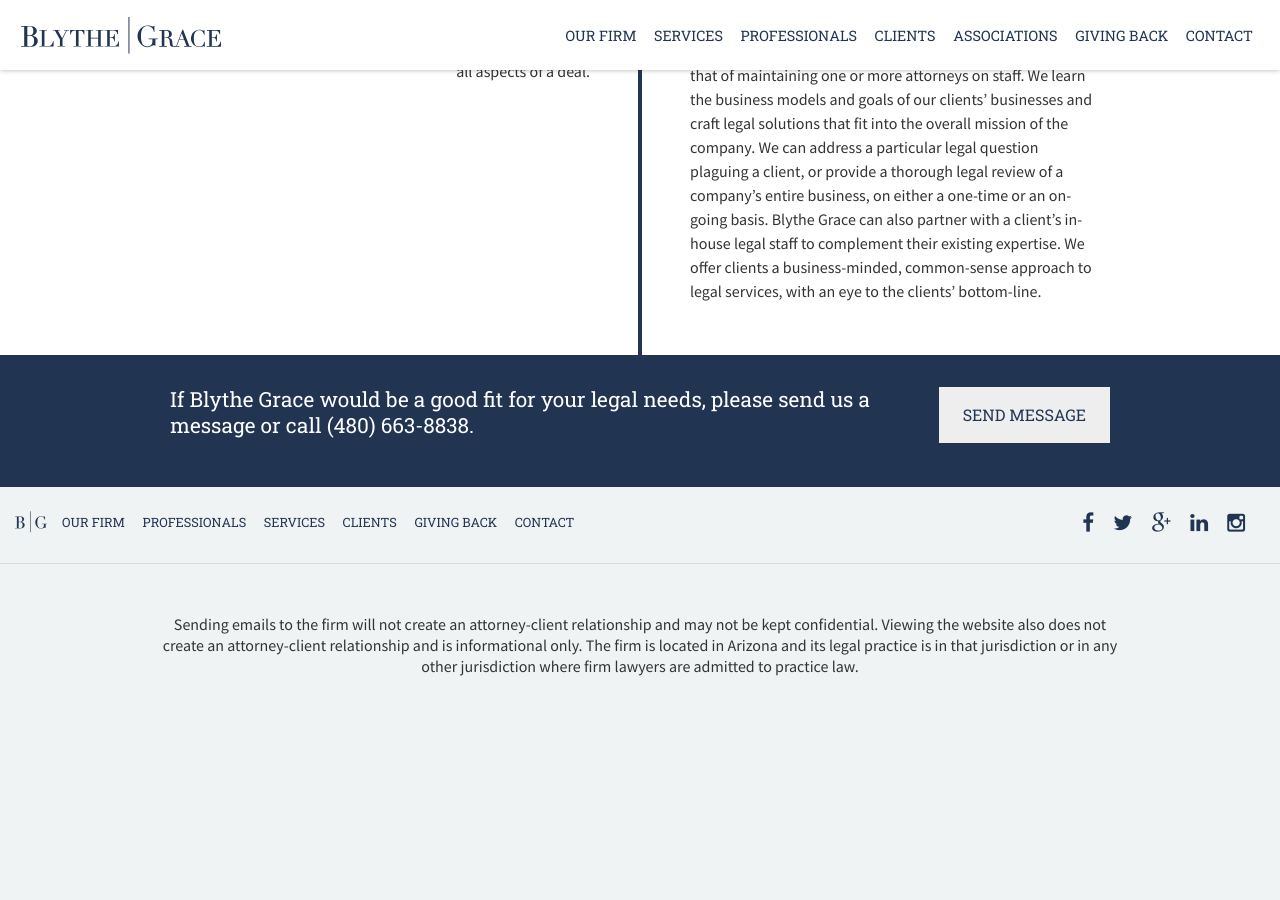
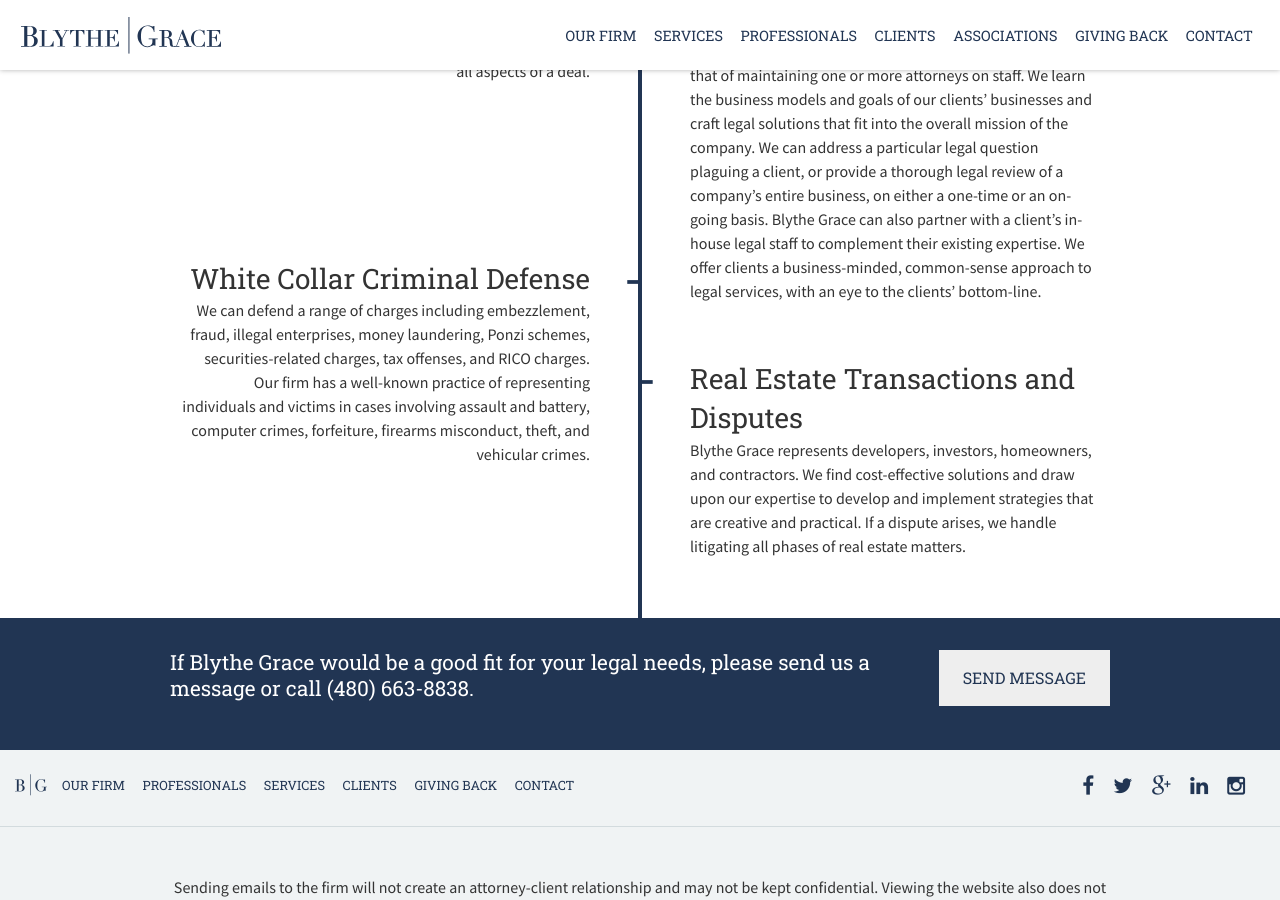
Before and after one commit to kristenzirkler/blythe-grace-demo, a Jekyll site: the page built from services/index.html, in a window 1280 px wide and 900 px high, scrolled down 1426 px. Built offline with Jekyll 4.4.1, drawn with Linux system fonts in a browser that asks for light colours; nearby versions of some CDN libraries; before the commit the page ends 2152 px from its top, so only the background shows below that.

Commit message:
Add ali, update robert photo, add child crisis, add 2 to services,

```diff
--- a/_includes/team-list.html
+++ b/_includes/team-list.html
@@ -2,6 +2,7 @@
   <div rel="slider-toggle" data-direction="left" class="prev">&laquo;</div>
   <div class="inner">
     {% include team-list-person.html slug="robert" name="Robert S. Reder" title="Managing Partner" %}
+    {% include team-list-person.html slug="ali" name="Ali Nash" title="Of Council" %}
     {% include team-list-person.html slug="debbie" name="Debbie A. Messing" title="Paralegal &amp; Business Manager" %}
     {% include team-list-person.html slug="patti" name="Patti A. Jennings" title="Paralegal &amp; Firm Administrator" %}
     {% include team-list-person.html slug="christine" name="Christine Hackett" title="Legal Secretary" %}
--- a/clients/index.html
+++ b/clients/index.html
@@ -9,15 +9,13 @@
 
 {% include testimonial.html layout="photobg" slug="usnational" company="U.S. National Insurance" name="Steve Klumb" url="http://www.usnational.com/" testimonial="<strong>I had the privilege of working with Robert Reder and the Blythe Grace team during a sensitive severance negotiation with my previous employer.</strong> I was extremely impressed with Robert’s knowledge surrounding employment contract law and his ability to patiently walk me through each of my options. Robert’s staff was also a pleasure to work with and I found that any questions, concerns, or correspondences were promptly responded to. Blythe Grace has my complete confidence and I highly recommend their services." %}
 
-{% include testimonial.html layout="plain" slug="abrconsult" company="ABR Consulting, LLC" name="Andy Bhakta" testimonial="<strong>It has been a positive experience working with Robert Reder and his Team,</strong> they have been very helpful, aggressive and responsive working on our case." %}
+{% include testimonial.html slug="bps" company="Business Partner Solutions, Inc." name="Katherine Bluma" url="http://businesspartnersolutions.com/" testimonial="<strong>My company, Business Partner Solutions, shared an office complex with Blythe Grace.</strong> I met the team at Blythe Grace when they offered to assist me with a legal dispute.  Not only did their team do a fantastic job with that matter, but we retained them to handle all of our legal work as a result. I have complete confidence in Blythe Grace, and highly recommend them to any company that needs help with litigation, employment law, or simply wants an outside general counsel to address day-to-day matters." %}
 
 {% include testimonial.html layout="photobg" slug="sipcoffee" company="Sip Coffee and Beer House" name="Travis Radevski" url="http://sipcoffeeandbeerhouse.com/ " testimonial="<strong>Robert and his team are outstanding. They are thorough, dedicated, and most importantly good people. I would recommend them to everyone.</strong>" %}
 
 {% include testimonial.html name="Azhar Began" slug="azharbegan" testimonial="<strong>I hired Blythe Grace to resolve a lawsuit that was filed against me by a former partner.</strong> Robert and his team resolved the matter within a few weeks to my satisfaction. If you have been sued, Blythe Grace is the firm to have on your side." %}
 
 {% include testimonial.html layout="photobg" slug="reveal" company="Reveal Concepts Co." name="Kevin Lange" url="http://revealconceptsco.com/" testimonial="<strong>Robert is an exceptional attorney, and an all-around great person to be around, and to know.</strong> He's honest, ethical, strategic and always looking out for my company's best interest. We are a creative agency with brilliant minds working across the globe, and I feel Robert fits well within our company’s ethos. It's hard to find these types of lawyers." %}
-
-{% include testimonial.html slug="bps" company="Business Partner Solutions, Inc." name="Katherine Bluma" url="http://businesspartnersolutions.com/" testimonial="<strong>My company, Business Partner Solutions, shared an office complex with Blythe Grace.</strong> I met the team at Blythe Grace when they offered to assist me with a legal dispute.  Not only did their team do a fantastic job with that matter, but we retained them to handle all of our legal work as a result. I have complete confidence in Blythe Grace, and highly recommend them to any company that needs help with litigation, employment law, or simply wants an outside general counsel to address day-to-day matters." %}
 
 {% include testimonial.html slug="radcliffe" company="DMD Dentistry" name="Michael J. Radcliffe" url="http://www.docrad.com/" testimonial="<strong>I had the pleasure of working with Blythe Grace for over three years on a very complex lawsuit.</strong> They were always professional and respectful of my time and money that was being spent. Their energy level was strong and they displayed passion for getting the job done right. I would have no problem hiring Blythe Grace again." %}
 
--- a/giving-back/index.html
+++ b/giving-back/index.html
@@ -26,6 +26,7 @@
       <li><a href="http://homefurgood.org/" target="_blank"><img src="{{ site.baseurl }}/img/logo-homefurgood-color.png" alt="Home Fur Good" /></a></li>
       <li><a href="https://www.onecommunity.co/united-states/scottsdale/lawyers/blythe-grace-pllc" target="_blank"><img src="{{ site.baseurl }}/img/logo-onecomm-color.png" alt="One Community" /></a></li>
       <li><a href="http://www.esperanca.org/" target="_blank"><img src="{{ site.baseurl }}/img/logo-esperanca-color.png" alt="Esperanca" /></a></li>
+      <li><a href="https://childcrisisaz.org/" target="_blank"><img src="{{ site.baseurl }}/img/logo-childcrisis.png" alt="Child Crisis" /></a></li>
       <!--li class="hidden-xs">&nbsp;</li-->
     </ul>
 
--- a/services/index.html
+++ b/services/index.html
@@ -39,7 +39,15 @@
       <li>
         <h2>General Counsel Services</h2>
         <p>Blythe Grace offers the services of an experienced general counsel available to assist your company at any time and in any capacity. Many businesses decide that the cost of in-house legal counsel outweighs the benefit.  Blythe Grace can provide necessary legal advice at a cost that is well-below that of maintaining one or more attorneys on staff. We learn the business models and goals of our clients’ businesses and craft legal solutions that fit into the overall mission of the company.  We can address a particular legal question plaguing a client, or provide a thorough legal review of a company’s entire business, on either a one-time or an on-going basis.  Blythe Grace can also partner with a client’s in-house legal staff to complement their existing expertise.  We offer clients a business-minded, common-sense approach to legal services, with an eye to the clients’ bottom-line.</p>
+      </li>
+      <li>
+        <h2>White Collar Criminal Defense</h2>
+        <p>We can defend a range of charges including embezzlement, fraud, illegal enterprises, money laundering, Ponzi schemes, securities-related charges, tax offenses, and RICO charges.  Our firm has a well-known practice of representing individuals and victims in cases involving assault and battery, computer crimes, forfeiture, firearms misconduct, theft, and vehicular crimes.</p>
+      </li>
+      <li>
+        <h2>Real Estate Transactions and Disputes</h2>
+        <p>Blythe Grace represents developers, investors, homeowners, and contractors.  We find cost-effective solutions and draw upon our expertise to develop and implement strategies that are creative and practical.  If a dispute arises, we handle litigating all phases of real estate matters.  </p>
+      </li>
     </ul>
-
   </div>
 </div>
```
Also changed, not shown: _team/ali.mdown (added, +48 -0 lines), img/bio-ali.jpg (added), img/bio-bw-ali.jpg (added), img/bio-bw-robert.jpg, img/bio-robert.jpg, img/logo-childcrisis.png (added).
